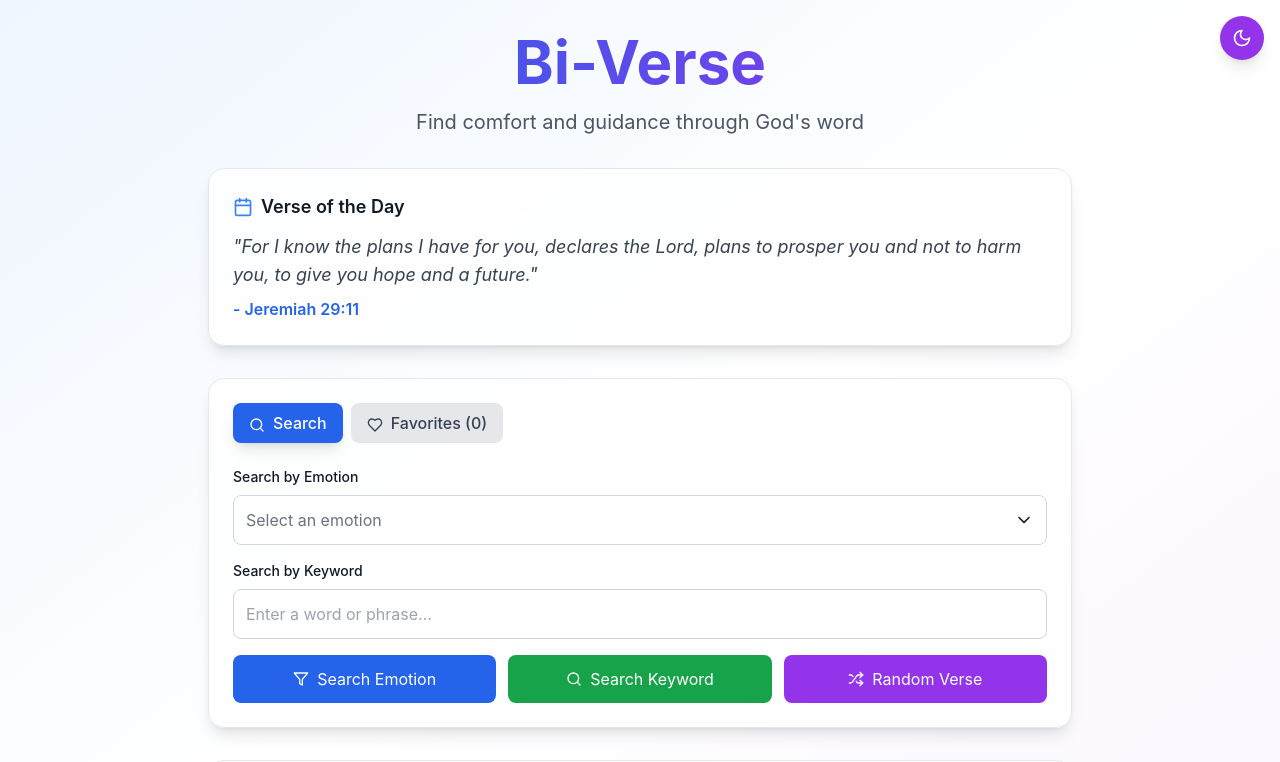
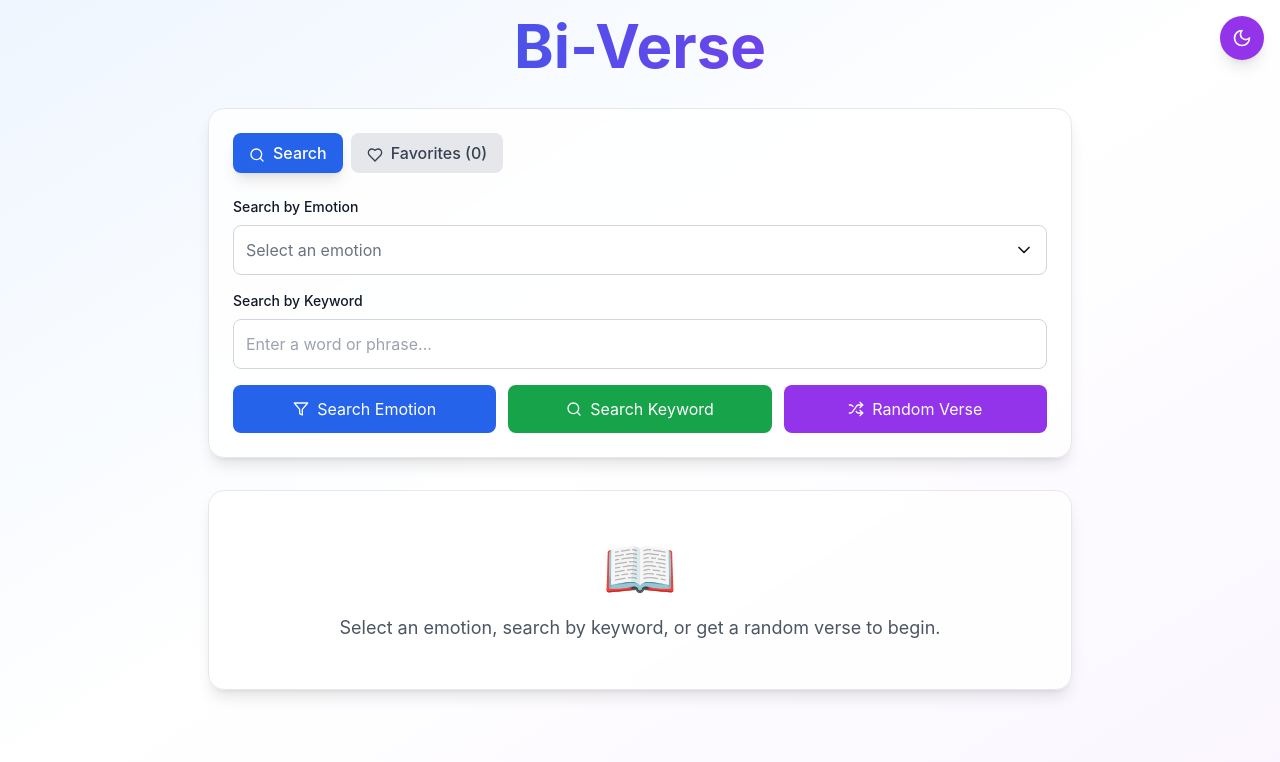
Before and after one commit to omeldon/bible-ReactJS, a React (Create React App) app: page / in a window 1280 px wide. Shown: the top 762 px of the page. Built offline with nearby package versions, Linux system fonts and the light colour scheme.

Commit message:
Update QuotesApp and other changes

```diff
--- a/src/components/QuotesApp.tsx
+++ b/src/components/QuotesApp.tsx
@@ -8,7 +8,6 @@
   Copy,
   RefreshCw,
   BookOpen,
-  Calendar,
   ChevronDown,
   Filter,
   Shuffle
@@ -32,28 +31,12 @@
 
 
 
-const dailyVerses = [
-  {
-    Reference: "Jeremiah 29:11",
-    Verse: "For I know the plans I have for you, declares the Lord, plans to prosper you and not to harm you, to give you hope and a future."
-  },
-  {
-    Reference: "Romans 8:28",
-    Verse: "And we know that in all things God works for the good of those who love him, who have been called according to his purpose."
-  },
-  {
-    Reference: "Isaiah 40:31",
-    Verse: "But those who hope in the Lord will renew their strength. They will soar on wings like eagles; they will run and not grow weary, they will walk and not be faint."
-  }
-];
-
 const QuotesApp: React.FC = () => {
   const [theme, setTheme] = useState<"light" | "dark">("light");
   const [versesData, setVersesData] = useState<Verse[]>([]);
   const [selectedEmotion, setSelectedEmotion] = useState("");
   const [searchKeyword, setSearchKeyword] = useState("");
   const [displayVerse, setDisplayVerse] = useState<Verse | null>(null);
-  const [dailyVerse, setDailyVerse] = useState<Verse | null>(null);
   const [errorMsg, setErrorMsg] = useState("");
   const [favorites, setFavorites] = useState<Verse[]>([]);
   const [showFavorites, setShowFavorites] = useState(false);
@@ -70,10 +53,6 @@
     // Initialize favorites without localStorage
     const savedFavorites: Verse[] = []; // Start with empty favorites
     setFavorites(savedFavorites);
-
-    // Set daily verse
-    const today = new Date().getDate();
-    setDailyVerse(dailyVerses[today % dailyVerses.length]);
 
     // Load verses data from imported JSON
     setVersesData(quotesData);
@@ -220,34 +199,14 @@
         </button>
       </div>
 
-      <div className="container mx-auto px-4 py-8 max-w-4xl">
+      <div className="container mx-auto px-4 py-4 max-w-4xl">
         {/* Header */}
         <div className="text-center mb-8 animate-fade-in">
           <h1 className="text-4xl md:text-6xl font-bold mb-4 bg-gradient-to-r from-blue-600 to-purple-600 bg-clip-text text-transparent">
             Bi-Verse
           </h1>
-          <p className={`text-lg md:text-xl ${theme === "dark" ? "text-gray-300" : "text-gray-600"}`}>
-            Find comfort and guidance through God's word
-          </p>
+
         </div>
-
-        {/* Daily Verse */}
-        {dailyVerse && (
-          <div className={`mb-8 p-6 rounded-2xl shadow-lg transition-all duration-300 ${
-            theme === "dark"
-              ? "bg-white/10 backdrop-blur-sm border border-white/20"
-              : "bg-white/80 backdrop-blur-sm border border-gray-200"
-          }`}>
-            <div className="flex items-center gap-2 mb-3">
-              <Calendar className="text-blue-500" size={20} />
-              <h3 className="text-lg font-semibold">Verse of the Day</h3>
-            </div>
-            <p className={`text-lg italic mb-2 ${theme === "dark" ? "text-gray-200" : "text-gray-700"}`}>
-              "{dailyVerse.Verse}"
-            </p>
-            <p className="font-semibold text-blue-600">- {dailyVerse.Reference}</p>
-          </div>
-        )}
 
         {/* Search Section */}
         <div className={`mb-8 p-6 rounded-2xl shadow-lg transition-all duration-300 ${
```
